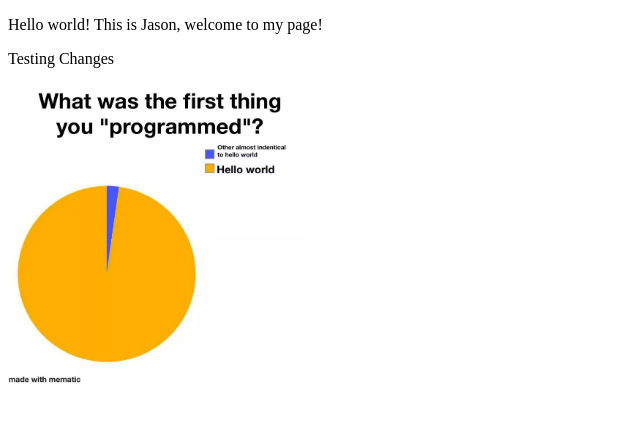
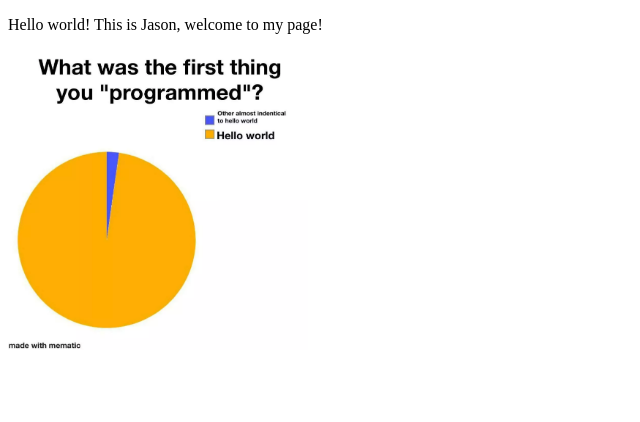
Before and after one commit to jasonchen2023/jjchen.me, a plain HTML site: page index.html in a window 1280 px wide. Shown: the whole page, without its empty margins (0-640 px from the left). Drawn offline with Linux system fonts and the light colour scheme.

Commit message:
removed text for testing

```diff
--- a/index.html
+++ b/index.html
@@ -17,7 +17,6 @@
             <p class="browsehappy">You are using an <strong>outdated</strong> browser. Please <a href="#">upgrade your browser</a> to improve your experience.</p>
         <![endif]-->
         <p>Hello world! This is Jason, welcome to my page!</p>
-        <p>Testing Changes</p>
         <img src="hello_world_meme.png" width=300 height=300>
         <!-- Source: https://programmerhumor.io/programming-memes/printhello-world/ -->
         <script src="" async defer></script>
```
